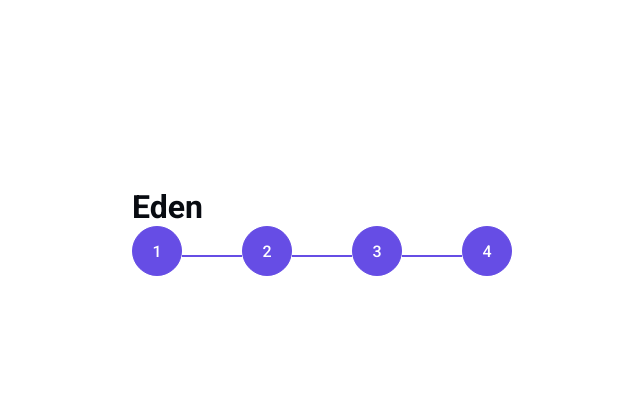
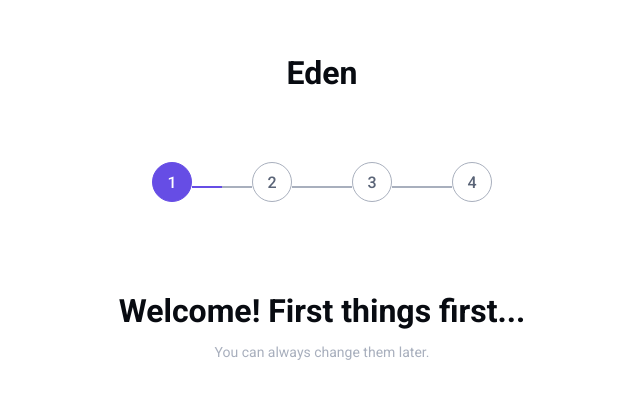
Before and after one commit to MayorErnest/cutshort-eden, a React (Create React App) app: page / in a window 1280 px wide. Shown: the part 168-566 px from the top of the page, without its empty margins (318-958 px from the left). Built offline with nearby package versions, Linux system fonts and the light colour scheme.

Commit message:
add all step componets and stepHeader

```diff
--- a/src/components/appContainer/components/index.js
+++ b/src/components/appContainer/components/index.js
@@ -1 +1,6 @@
+export * from "./step1";
+export * from "./step2";
+export * from "./step3";
+export * from "./step4";
 export * from "./stepper";
+export * from "./stepHeader";
--- /dev/null
+++ b/src/components/appContainer/components/step1/index.js
@@ -0,0 +1,15 @@
+import React from "react";
+import { StepHeader } from "..";
+
+const Step1 = () => {
+  return (
+    <div>
+      <StepHeader
+        headerBig={"Welcome! First things first..."}
+        headerSmall={"You can always change them later."}
+      />
+    </div>
+  );
+};
+
+export { Step1 };
--- /dev/null
+++ b/src/components/appContainer/components/step2/index.js
@@ -0,0 +1,15 @@
+import React from "react";
+import { StepHeader } from "..";
+
+const Step2 = () => {
+  return (
+    <div>
+      <StepHeader
+        headerBig={"Let's set up a home for all your work"}
+        headerSmall={"You can always create another workspace later."}
+      />
+    </div>
+  );
+};
+
+export { Step2 };
--- /dev/null
+++ b/src/components/appContainer/components/step3/index.js
@@ -0,0 +1,15 @@
+import React from "react";
+import { StepHeader } from "..";
+
+const Step3 = () => {
+  return (
+    <div>
+      <StepHeader
+        headerBig={"How are you planning to use Eden?"}
+        headerSmall={"We'll streamline your setup experience accordingly"}
+      />
+    </div>
+  );
+};
+
+export { Step3 };
--- /dev/null
+++ b/src/components/appContainer/components/step4/index.js
@@ -0,0 +1,17 @@
+import React from "react";
+import { StepHeader } from "..";
+
+const Step4 = () => {
+  return (
+    <div>
+      <StepHeader
+        headerBig={"Congratulations, Eren!"}
+        headerSmall={
+          "You have completed onboarding, you can start using the Eden!"
+        }
+      />
+    </div>
+  );
+};
+
+export { Step4 };
--- /dev/null
+++ b/src/components/appContainer/components/stepHeader/index.js
@@ -0,0 +1,14 @@
+import React from "react";
+
+import styles from "./styles.module.css";
+
+const StepHeader = ({ headerBig, headerSmall }) => {
+  return (
+    <div className={styles.container}>
+      <h1>{headerBig}</h1>
+      <h2>{headerSmall}</h2>
+    </div>
+  );
+};
+
+export { StepHeader };
--- /dev/null
+++ b/src/components/appContainer/components/stepHeader/styles.module.css
@@ -0,0 +1,20 @@
+.container {
+  text-align: center;
+  margin-bottom: 50px;
+}
+.container h1 {
+  font-size: 1.55rem;
+}
+
+.container h2 {
+  color: var(--app-ash);
+  font-size: 0.875rem;
+  font-weight: 400;
+  margin-top: 14px;
+}
+
+@media screen and (min-width: 768px) {
+  .container h1 {
+    font-size: 2rem;
+  }
+}
--- a/src/components/appContainer/components/stepper/styles.module.css
+++ b/src/components/appContainer/components/stepper/styles.module.css
@@ -1,12 +1,10 @@
+.container {
+  text-align: center;
+  margin-bottom: 90px;
+}
 .container > div {
   display: inline-block;
-}
-
-.container > div::after,
-.container > div::before {
-  content: "";
-  display: inline-flex;
-  background: var(--app-ash);
+  margin: auto;
 }
 
 .container > div > span {
@@ -17,29 +15,24 @@
   font-weight: 500;
   border: 1px solid var(--app-ash);
   border-radius: 50%;
-  width: 50px;
-  height: 50px;
+  width: 30px;
+  height: 30px;
 }
 
-.container > div:nth-of-type(1)::after {
-  width: 30px;
+.container > div::after,
+.container > div::before {
+  content: "";
+  display: inline-flex;
+  background: var(--app-ash);
+}
+
+.container > div:not(:nth-of-type(1))::before {
+  width: 15px;
   height: 2px;
 }
 
-.container > div:nth-of-type(2)::after,
-.container > div:nth-of-type(2)::before {
-  width: 30px;
-  height: 2px;
-}
-
-.container > div:nth-of-type(3)::after,
-.container > div:nth-of-type(3)::before {
-  width: 30px;
-  height: 2px;
-}
-
-.container > div:nth-of-type(4)::before {
-  width: 30px;
+.container > div:not(:nth-of-type(4))::after {
+  width: 15px;
   height: 2px;
 }
 
@@ -53,3 +46,18 @@
 .active::before {
   background: var(--app-blue) !important;
 }
+
+@media screen and (min-width: 768px) {
+  .container > div > span {
+    width: 40px;
+    height: 40px;
+  }
+
+  .container > div:not(:nth-of-type(1))::before {
+    width: 30px;
+  }
+
+  .container > div:not(:nth-of-type(4))::after {
+    width: 30px;
+  }
+}
--- a/src/components/appContainer/index.js
+++ b/src/components/appContainer/index.js
@@ -1,14 +1,25 @@
 import React, { useState } from "react";
-import { Stepper } from "./components";
+import { Step1, Step2, Step3, Step4, Stepper } from "./components";
 
 import styles from "./styles.module.css";
 
 const AppContainer = () => {
-  const [stepperState, setStepperState] = useState([1, 1, 1, 1]);
+  const [stepperState, setStepperState] = useState([1, 0, 0, 0]);
   return (
     <div className={styles.container}>
-      <h1>Eden</h1>
+      <header>
+        <h1>Eden</h1>
+      </header>
       <Stepper stepperState={stepperState} />
+      {!stepperState[1] ? (
+        <Step1 />
+      ) : stepperState[1] && !stepperState[2] ? (
+        <Step2 />
+      ) : stepperState[2] && !stepperState[3] ? (
+        <Step3 />
+      ) : (
+        <Step4 />
+      )}
     </div>
   );
 };
--- a/src/components/appContainer/styles.module.css
+++ b/src/components/appContainer/styles.module.css
@@ -1,8 +1,13 @@
 .container {
   max-width: 1280px;
+}
+
+.container header {
+  margin-bottom: 70px;
 }
 
 .container h1 {
   color: var(--app-black);
   font-weight: 600;
+  text-align: center;
 }
--- a/src/index.css
+++ b/src/index.css
@@ -20,7 +20,7 @@ body {
   align-items: center;
   justify-content: center;
   background: var(--app-white);
-  height: 100vh;
+  min-height: 100vh;
 }
 
 .container {
```
